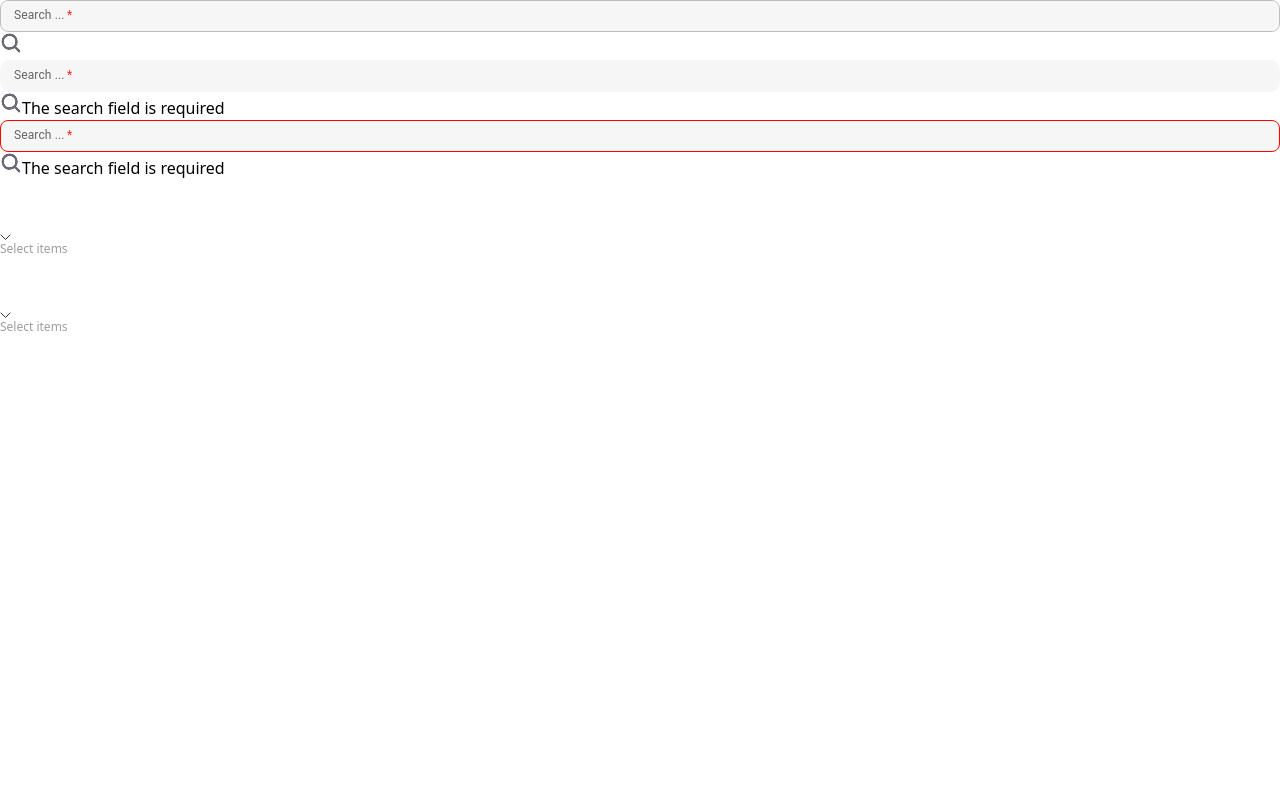
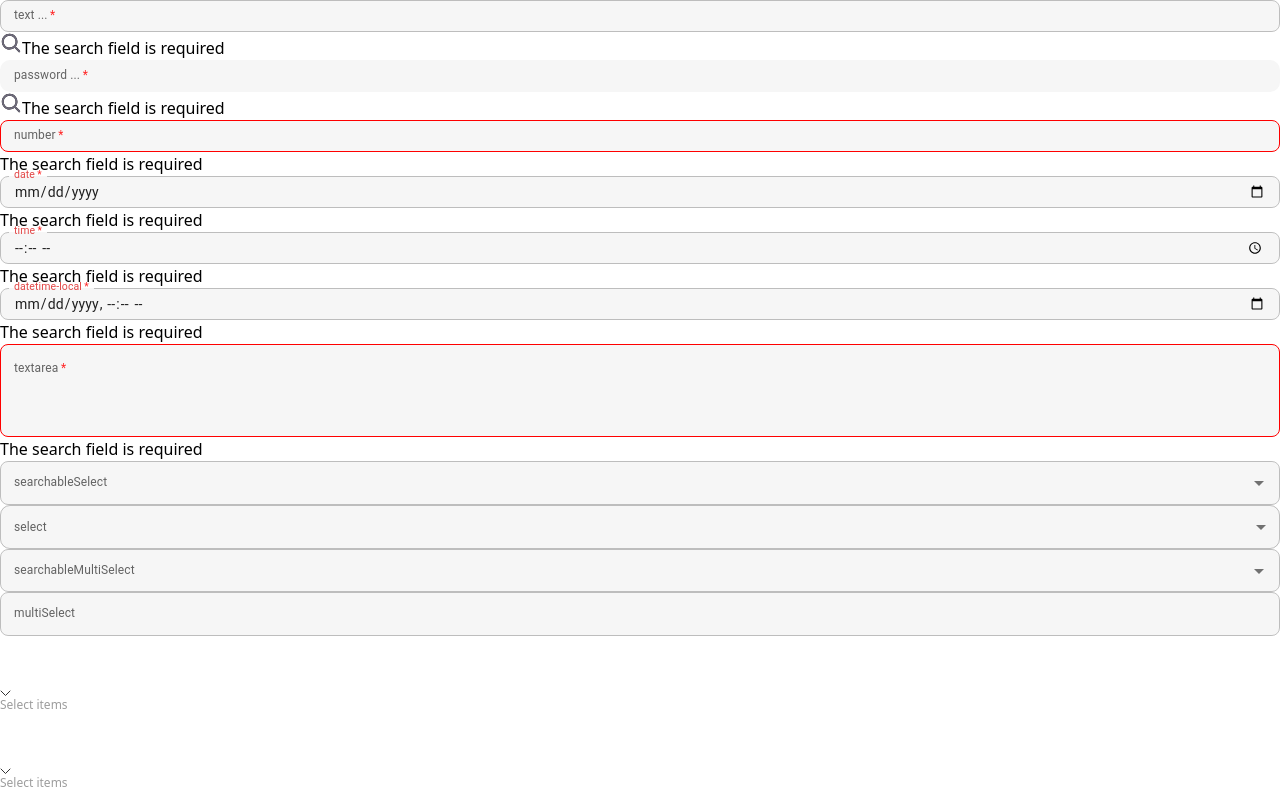
Before and after one commit to kinan-sleman/oonatech-package-components, a React (Vite) app: page /input in a window 1280 px wide. Built offline with nearby package versions, Linux system fonts and the light colour scheme.

Commit message:
Set validations for all input fields in the package

```diff
--- a/src/components/formElemnts/MainInput.tsx
+++ b/src/components/formElemnts/MainInput.tsx
@@ -128,6 +128,24 @@ const MainInput = forwardRef<
                   top: "0px",
                   px: 0,
                 },
+                "& .MuiOutlinedInput-notchedOutline": {
+                  borderColor: error ? "#f00" : "",
+                  borderWidth: !inputBorder ? "0" : "",
+                },
+                "& .Mui-focused": {
+                  fontSize: "14px",
+                  top: "0%",
+                  "& .MuiOutlinedInput-notchedOutline": {
+                    borderWidth: "2px",
+                    borderColor: error ? "#f00":"",
+                  },
+                },
+                "& .MuiInputLabel-root.MuiInputLabel-shrink ": {
+                  // top: "1%",
+                  fontSize: "14px",
+                  transform: "translate(14px, -9px) scale(0.75)",
+                  color: error ? "#e34848 ":"",
+                },
               }}
             >
               <InputLabel id="demo-simple-select-label">
@@ -163,6 +181,7 @@ const MainInput = forwardRef<
                     // top: "1%",
                     fontSize: "14px",
                     transform: "translate(14px, -9px) scale(0.75)",
+                    color: error ? "#e34848 ":"",
                   },
                   "& .MuiFormLabel-asterisk": {
                     color: "#ff2626",
@@ -183,6 +202,7 @@ const MainInput = forwardRef<
                     // top: "0%",
                     "& .MuiOutlinedInput-notchedOutline": {
                       borderWidth: "2px",
+                      borderColor: error ? "#f00":"",
                     },
                   },
                 }}
@@ -243,11 +263,20 @@ const MainInput = forwardRef<
                 },
                 "& .MuiInputLabel-shrink": {
                   fontSize: "14px !important",
+                  color: error ? "#e34848 ":"",
                   px: 0,
                 },
-
                 "& .MuiOutlinedInput-notchedOutline": {
+                  borderColor: error ? "#f00" : "",
                   borderWidth: !inputBorder ? "0" : "",
+                },
+                "& .Mui-focused": {
+                  fontSize: "14px",
+                  top: "0%",
+                  "& .MuiOutlinedInput-notchedOutline": {
+                    borderWidth: "2px",
+                    borderColor: error ? "#f00":"",
+                  },
                 },
               }}
             />
@@ -287,6 +316,7 @@ const MainInput = forwardRef<
                   },
                   "& .MuiInputLabel-root.MuiInputLabel-shrink ": {
                     top: "1%",
+                    color: error ? "#e34848 ":"",
                     fontSize: "14px",
                     px: 0,
                     transform: "translate(14px, -9px) scale(0.75)",
@@ -301,6 +331,7 @@ const MainInput = forwardRef<
                     height: "10px",
                   },
                   "& .MuiOutlinedInput-notchedOutline": {
+                    borderColor: error ? "#f00" : "",
                     borderWidth: !inputBorder ? "0" : "",
                   },
                   "& .Mui-focused": {
@@ -308,6 +339,7 @@ const MainInput = forwardRef<
                     top: "0%",
                     "& .MuiOutlinedInput-notchedOutline": {
                       borderWidth: "2px",
+                      borderColor: error ? "#f00":"",
                     },
                   },
                 }}
@@ -417,6 +449,7 @@ const MainInput = forwardRef<
                       fontSize: "14px",
                       px: 0,
                       transform: "translate(14px, -9px) scale(0.75)",
+                      color: error ? "#e34848 ":"",
                     },
                     "& label": {
                       fontSize: "12px",
@@ -435,6 +468,7 @@ const MainInput = forwardRef<
                       top: "0%",
                       "& .MuiOutlinedInput-notchedOutline": {
                         borderWidth: "2px",
+                        borderColor: error ? "#f00":"",
                       },
                     },
                   }}
@@ -509,6 +543,7 @@ const MainInput = forwardRef<
                 top: "1%",
                 fontSize: "14px",
                 px: 0,
+                color: error ? "#e34848 ":"",
                 transform: "translate(14px, -9px) scale(0.75)",
               },
               "& label": {
@@ -520,6 +555,7 @@ const MainInput = forwardRef<
                 height: "10px",
               },
               "& .MuiOutlinedInput-notchedOutline": {
+                borderColor: error ? "#f00" : "",
                 borderWidth: !inputBorder ? "0" : "",
               },
               "& .Mui-focused": {
@@ -527,6 +563,7 @@ const MainInput = forwardRef<
                 top: "0%",
                 "& .MuiOutlinedInput-notchedOutline": {
                   borderWidth: "2px",
+                  borderColor: error ? "#f00":"",
                 },
               },
             }}
@@ -588,6 +625,7 @@ const MainInput = forwardRef<
                   fontSize: "14px",
                   px: 0,
                   transform: "translate(14px, -9px) scale(0.75)",
+                  color: error ? "#e34848 ":"",
                 },
                 "& label": {
                   fontSize: "12px",
@@ -605,6 +643,7 @@ const MainInput = forwardRef<
                   top: "0%",
                   "& .MuiOutlinedInput-notchedOutline": {
                     borderWidth: "2px",
+                    borderColor: error ? "#f00":"",
                   },
                 },
               }}
@@ -668,7 +707,7 @@ const MainInput = forwardRef<
                   top: "0%",
                   "& .MuiOutlinedInput-notchedOutline": {
                     borderWidth: "2px",
-                  borderColor: error ? "#f00":"",
+                    borderColor: error ? "#f00":"",
                   },
                 },
               }}
--- a/src/pages/MainInputComponent.tsx
+++ b/src/pages/MainInputComponent.tsx
@@ -6,9 +6,12 @@ import searchIcon from "../assets/search.svg";
 function MainInputComponent() {
     const [searchQuery, setSearchQuery] = useState("");
     const [errorMessage, setErrorMessage] = useState("The search field is required");
+    const [name, setName] = useState("");
+    const [searchableSelectError, setSearchableSelectError] = useState("");
 
     const [selectedItems, setSelectedItems] = useState<string[]>([]);
     const [multiSelectError, setMultiSelectError] = useState("");
+
     const options = [
         { id: "1", title: "Item 1" },
         { id: "2", title: "Item 2" },
@@ -16,9 +19,21 @@ function MainInputComponent() {
         { id: "4", title: "Item 4" },
     ];
 
+    const propertyNames = [
+        { id: 1, name: "Date" },
+        { id: 2, name: "Email" },
+        { id: 3, name: "Password" },
+        { id: 4, name: "File" },
+    ];
+
     const handleMultiSelectChange = (selected: string[]) => {
         setSelectedItems(selected);
         setMultiSelectError(selected.length > 0 ? "" : "At least one item must be selected.");
+    };
+
+    const handleSearchableSelectChange = (value: string) => {
+        setName(value);
+        setSearchableSelectError(value ? "" : "Please select an option.");
     };
 
     return (
@@ -33,10 +48,13 @@ function MainInputComponent() {
                 type="text"
                 placeholder="Search ..."
                 required={true}
-                label="Search ..."
+                label="text ..."
+                error={errorMessage}
                 inputBorder
             />
+
             <div className="mt-2"></div>
+
             <MainInput
                 value={searchQuery}
                 onChange={(value) => {
@@ -47,13 +65,15 @@ function MainInputComponent() {
                 onIconClick={() => searchQuery !== "" && console.log("Searching:", searchQuery)}
                 icon={searchIcon}
                 inputBorder={false}
-                type="text"
+                type="password"
                 placeholder="Search ..."
                 required={true}
                 error={errorMessage}
-                label="Search ..."
+                label="password ..."
             />
+
             <div className="mt-2"></div>
+
             <MainInput
                 value={searchQuery}
                 onChange={(value) => {
@@ -64,23 +84,165 @@ function MainInputComponent() {
                 onIconClick={() => searchQuery !== "" && console.log("Searching:", searchQuery)}
                 icon={searchIcon}
                 inputBorder={true}
-                type="text"
+                type="number"
                 placeholder="Search ..."
                 required={true}
                 error={errorMessage}
-                label="Search ..."
+                label="number"
+            />
+
+            <div className="mt-2"></div>
+
+            <MainInput
+                value={searchQuery}
+                onChange={(value) => {
+                    setSearchQuery(value as string);
+                    setErrorMessage(value !== "" ? "" : "The search field is required");
+                }}
+                height="32px"
+                onIconClick={() => searchQuery !== "" && console.log("Searching:", searchQuery)}
+                icon={searchIcon}
+                inputBorder={true}
+                type="date"
+                placeholder="Search ..."
+                required={true}
+                error={errorMessage}
+                label="date"
+            />
+
+            <div className="mt-2"></div>
+
+            <MainInput
+                value={searchQuery}
+                onChange={(value) => {
+                    setSearchQuery(value as string);
+                    setErrorMessage(value !== "" ? "" : "The search field is required");
+                }}
+                height="32px"
+                onIconClick={() => searchQuery !== "" && console.log("Searching:", searchQuery)}
+                icon={searchIcon}
+                inputBorder={true}
+                type="time"
+                placeholder="Search ..."
+                required={true}
+                error={errorMessage}
+                label="time"
+            />
+
+            <div className="mt-2"></div>
+
+            <MainInput
+                value={searchQuery}
+                onChange={(value) => {
+                    setSearchQuery(value as string);
+                    setErrorMessage(value !== "" ? "" : "The search field is required");
+                }}
+                height="32px"
+                onIconClick={() => searchQuery !== "" && console.log("Searching:", searchQuery)}
+                icon={searchIcon}
+                inputBorder={true}
+                type="datetime-local"
+                placeholder="Search ..."
+                required={true}
+                error={errorMessage}
+                label="datetime-local"
+            />
+
+            <div className="mt-2"></div>
+
+            <MainInput
+                value={searchQuery}
+                onChange={(value) => {
+                    setSearchQuery(value as string);
+                    setErrorMessage(value !== "" ? "" : "The search field is required");
+                }}
+                height="32px"
+                onIconClick={() => searchQuery !== "" && console.log("Searching:", searchQuery)}
+                icon={searchIcon}
+                inputBorder={true}
+                type="textarea"
+                placeholder="Search ..."
+                required={true}
+                error={errorMessage}
+                label="textarea"
+            />
+
+            <div className="mt-2"></div>
+
+            <MainInput
+                inputBorder
+                value={name}
+                label={"searchableSelect"}
+                placeholder={"Name"}
+                onChange={handleSearchableSelectChange}
+                type={"searchableSelect"}
+                options={propertyNames?.map((property) => ({
+                    value: property.name,
+                    content: property.name,
+                }))}
+                error={searchableSelectError} // ✅ Display error if no selection
+            />
+
+            <div className="mt-2"></div>
+
+            <MainInput
+                inputBorder
+                value={name}
+                label={"select"}
+                placeholder={"Name"}
+                onChange={handleSearchableSelectChange}
+                type={"select"}
+                options={propertyNames?.map((property) => ({
+                    value: property.name,
+                    content: property.name,
+                }))}
+                error={searchableSelectError} // ✅ Display error if no selection
+            />
+
+            <div className="mt-2"></div>
+
+            <MainInput
+                inputBorder
+                value={name}
+                label={"searchableMultiSelect"}
+                placeholder={"Name"}
+                onChange={handleSearchableSelectChange}
+                type={"searchableMultiSelect"}
+                options={propertyNames?.map((property) => ({
+                    value: property.name,
+                    content: property.name,
+                }))}
+                error={searchableSelectError} // ✅ Display error if no selection
+            />
+
+            <div className="mt-2"></div>
+
+            <MainInput
+                inputBorder
+                value={name}
+                label={"multiSelect"}
+                placeholder={"Name"}
+                onChange={handleSearchableSelectChange}
+                type={"multiSelect"}
+                options={propertyNames?.map((property) => ({
+                    value: property.name,
+                    content: property.name,
+                }))}
+                error={searchableSelectError} // ✅ Display error if no selection
             />
 
             <div className="mt-4"></div>
+
             <MultiSelect
                 placeholder="Select items"
                 data={options}
                 selected={selectedItems}
                 onChange={handleMultiSelectChange}
-                error={multiSelectError}
+                error={multiSelectError} // ✅ Display error for MultiSelect
             />
 
             <div className="mt-4"></div>
+
             <MultiSelect
                 placeholder="Select items"
                 data={options}
```
